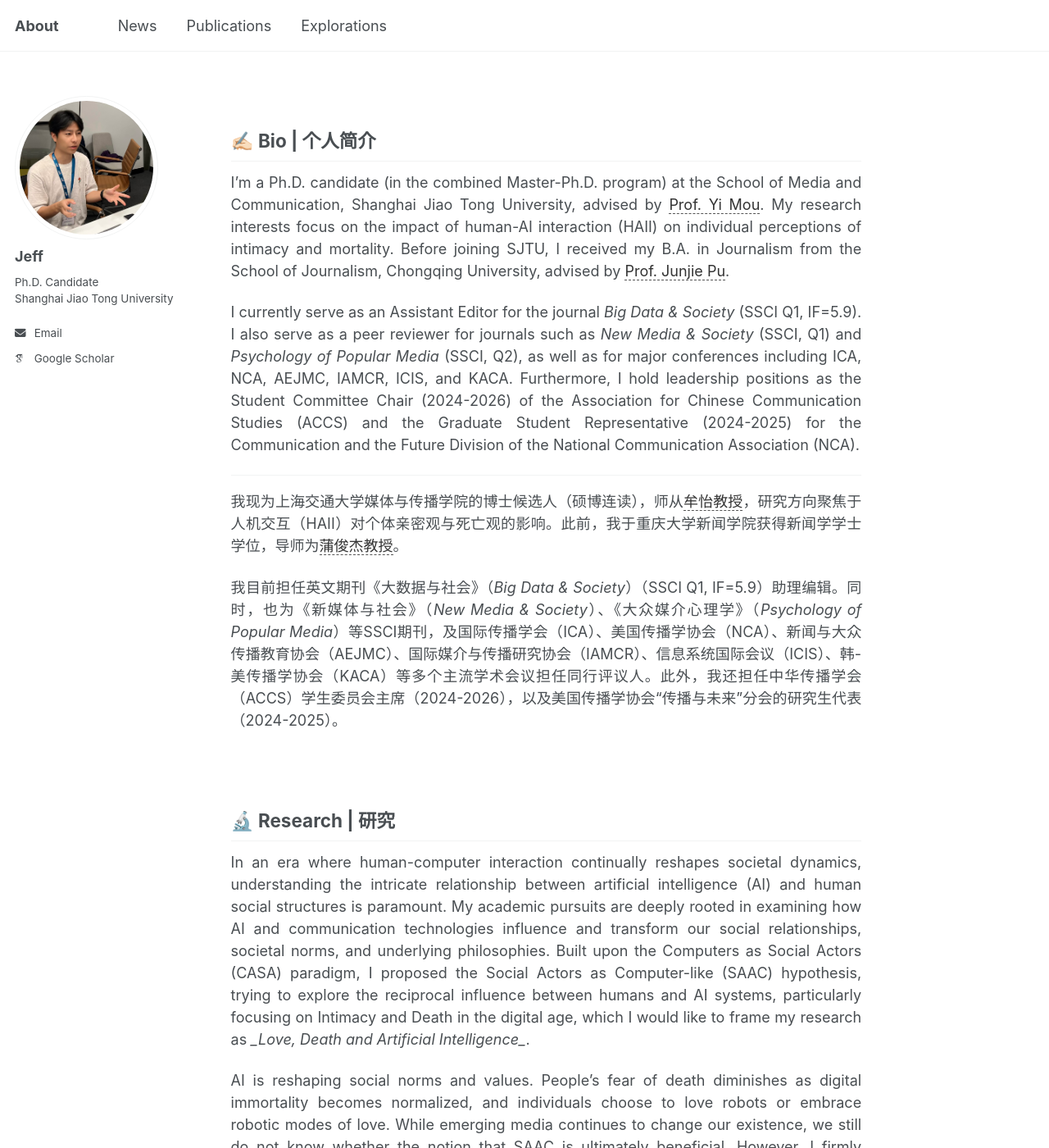
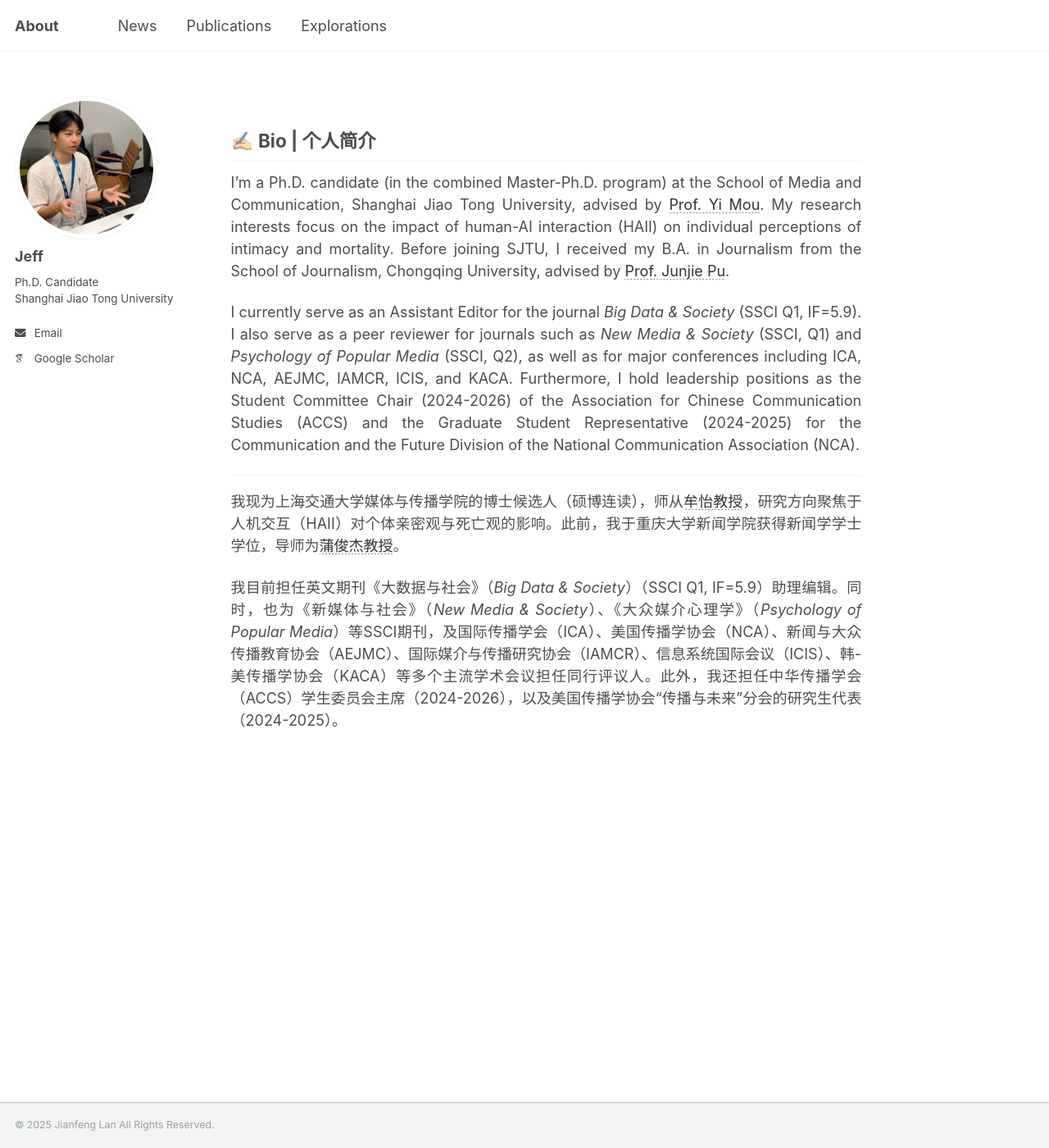
Before and after one commit to jianfenglan/jianfenglan.github.io, a Jekyll site: the page built from _pages/about.md, in a window 1280 px wide and 1400 px high. Shown: the whole window at 82% size. Built offline with Jekyll 4.4.1, drawn with Linux system fonts in a browser that asks for light colours; some web fonts are replaced; some of the changed lines change nothing that is shown; some of the changed text lies outside the part shown.

Commit message:
Update about.md

```diff
--- a/_pages/about.md
+++ b/_pages/about.md
@@ -13,25 +13,31 @@
         text-align: justify;
     }
 
-    /* 强制拓宽本页面的主内容区域 */
-    .page__inner-wrap {
-        max-width: 1600px !important;
+    /* 为主要标题上方增加间距 */
+    .page__content h2 {
+        margin-top: 2.5rem;
     }
 
-    /* --- 这是为你定制的全新链接样式 ---
-    */
+    /* --- 这是为你最终定制的链接样式 --- */
     /* 链接的默认样式 */
     .page__content a {
-      color: #333333; /* 默认使用深灰色，与正文颜色协调 */
-      font-weight: 400; /* 设置为常规粗细，覆盖掉可能的粗体 */
-      text-decoration: none; /* 移除默认的下划线 */
-      border-bottom: 1px dashed #555; /* 添加一个更优雅的灰色点状虚线 */
-      transition: all 0.2s ease-in-out; /* 让颜色和边框变化更平滑 */
+      color: #333333; /* 默认使用深灰色 */
+      font-weight: 400; /* 保持常规粗细 */
+      text-decoration: none; /* 移除所有默认下划线 */
+      border-bottom: none; /* 移除所有边框 */
+
+      /* 用最简化的背景渐变，模拟出 “2像素的点 + 2像素的空白” 的效果 */
+      background: linear-gradient(to right, #888 50%, transparent 50%) repeat-x bottom;
+      background-size: 4px 1px; /* 你可以增加第一个值（如8px）让点更稀疏 */
+
+      transition: color 0.2s ease-in-out; /* 只让颜色变化有过渡效果 */
     }
 
     /* 鼠标悬浮在链接上时的样式 */
     .page__content a:hover {
       color: #002FA7; /* 鼠标悬浮时变为克莱因蓝 */
+      background-image: none; /* 在悬浮时，移除背景图片，即移除点状虚线 */
+      text-decoration: none; /* 再次强调不要任何下划线 */
     }
 </style>
 
@@ -46,16 +52,3 @@
 我现为上海交通大学媒体与传播学院的博士候选人（硕博连读），师从[牟怡教授](https://cfmhmc.github.io/yimou.github.io/)，研究方向聚焦于人机交互（HAII）对个体亲密观与死亡观的影响。此前，我于重庆大学新闻学院获得新闻学学士学位，导师为[蒲俊杰教授](https://sj.cqu.edu.cn/info/1138/5612.htm)。
 
 我目前担任英文期刊《大数据与社会》（*Big Data & Society*）（SSCI Q1, IF=5.9）助理编辑。同时，也为《新媒体与社会》（*New Media & Society*）、《大众媒介心理学》（*Psychology of Popular Media*）等SSCI期刊，及国际传播学会（ICA）、美国传播学协会（NCA）、新闻与大众传播教育协会（AEJMC）、国际媒介与传播研究协会（IAMCR）、信息系统国际会议（ICIS）、韩-美传播学协会（KACA）等多个主流学术会议担任同行评议人。此外，我还担任中华传播学会（ACCS）学生委员会主席（2024-2026），以及美国传播学协会“传播与未来”分会的研究生代表（2024-2025）。
-
-<p>&nbsp;</p>
-
-<h2>🔬 Research | 研究</h2>
-In an era where human-computer interaction continually reshapes societal dynamics, understanding the intricate relationship between artificial intelligence (AI) and human social structures is paramount. My academic pursuits are deeply rooted in examining how AI and communication technologies influence and transform our social relationships, societal norms, and underlying philosophies. Built upon the Computers as Social Actors (CASA) paradigm, I proposed the Social Actors as Computer-like (SAAC) hypothesis, trying to explore the reciprocal influence between humans and AI systems, particularly focusing on Intimacy and Death in the digital age, which I would like to frame my research as *_Love, Death and Artificial Intelligence_*.
-
-AI is reshaping social norms and values. People’s fear of death diminishes as digital immortality becomes normalized, and individuals choose to love robots or embrace robotic modes of love. While emerging media continues to change our existence, we still do not know whether the notion that SAAC is ultimately beneficial. However, I firmly believe it is imperative to explore this question thoroughly—before the singularity (or winter?) arrives.
-
----
-
-在人机交互不断重塑社会图景的时代，深刻理解人工智能（AI）与人类社会结构之间的复杂建构关系，已成为一项核心学术议程。我的研究根植于对一个根本问题的考察：人工智能与传播技术正如何影响乃至重塑人类的社会交往、规范体系及其本体论基础。以“计算机作为社会行动者”（CASA）范式为理论基石，我尝试提出“社会行为者计算机化”（SAAC）的假说，旨在阐明人与AI系统之间相互塑造的动态过程，尤其关注数字背景下的亲密关系与死亡这两个核心议题。我将此研究框架界定为：*爱，死亡与人工智能*。
-
-人工智能正在对既有的社会规范与价值体系形成冲击。当“数字永生”从想象变为日常，人类对死亡的焦虑或将得以缓解，转而选择与机器人相爱，或拥抱一种程序化的情感模式。新兴媒介持续重构着我们的存在方式，然而SAAC的提出究竟是否最终裨益于人类社会，仍是一个悬而未决的问题。但我坚信，在奇点（或凛冬？）纪元到来之前，我们必须对这一命题展开系统而深刻的审思。
```
